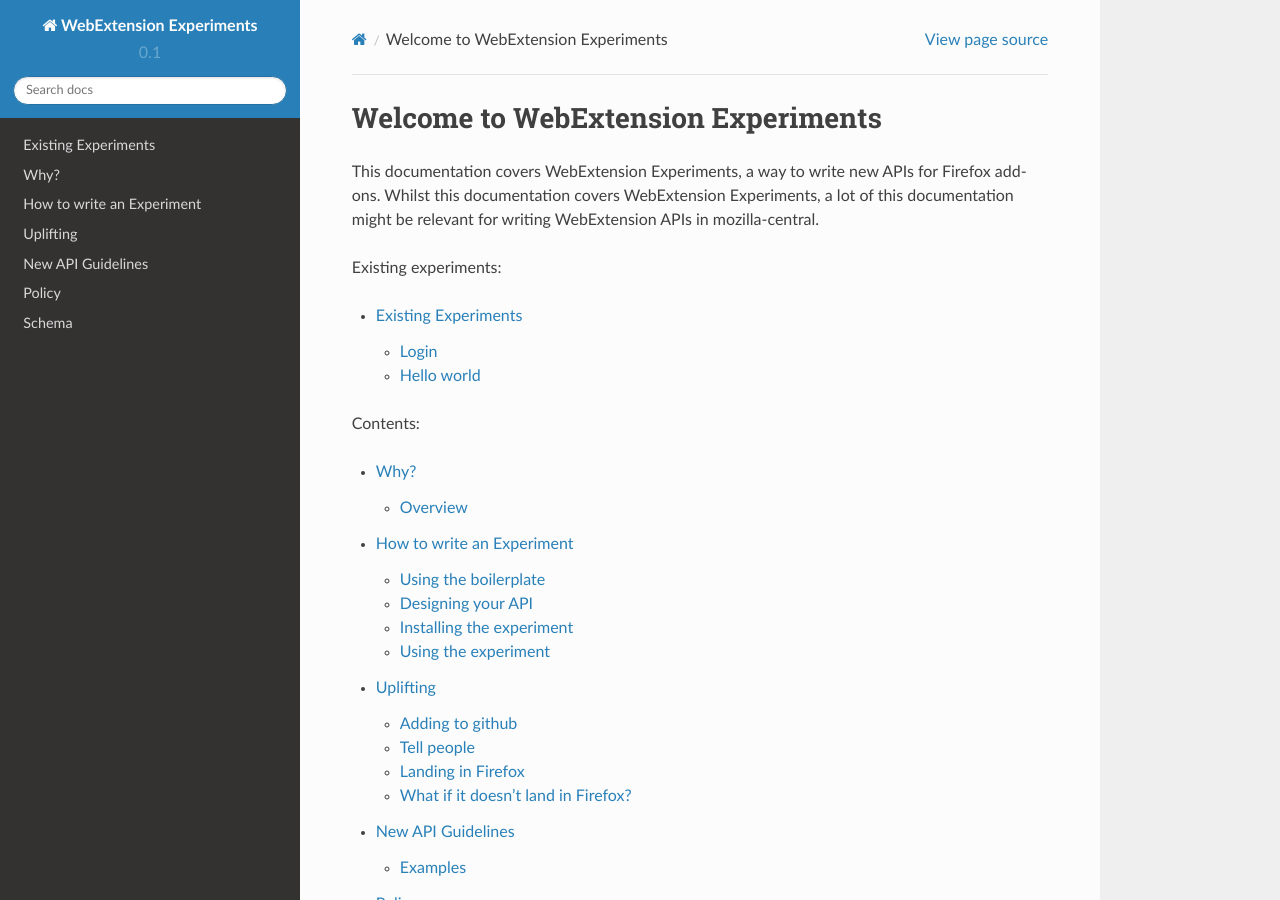
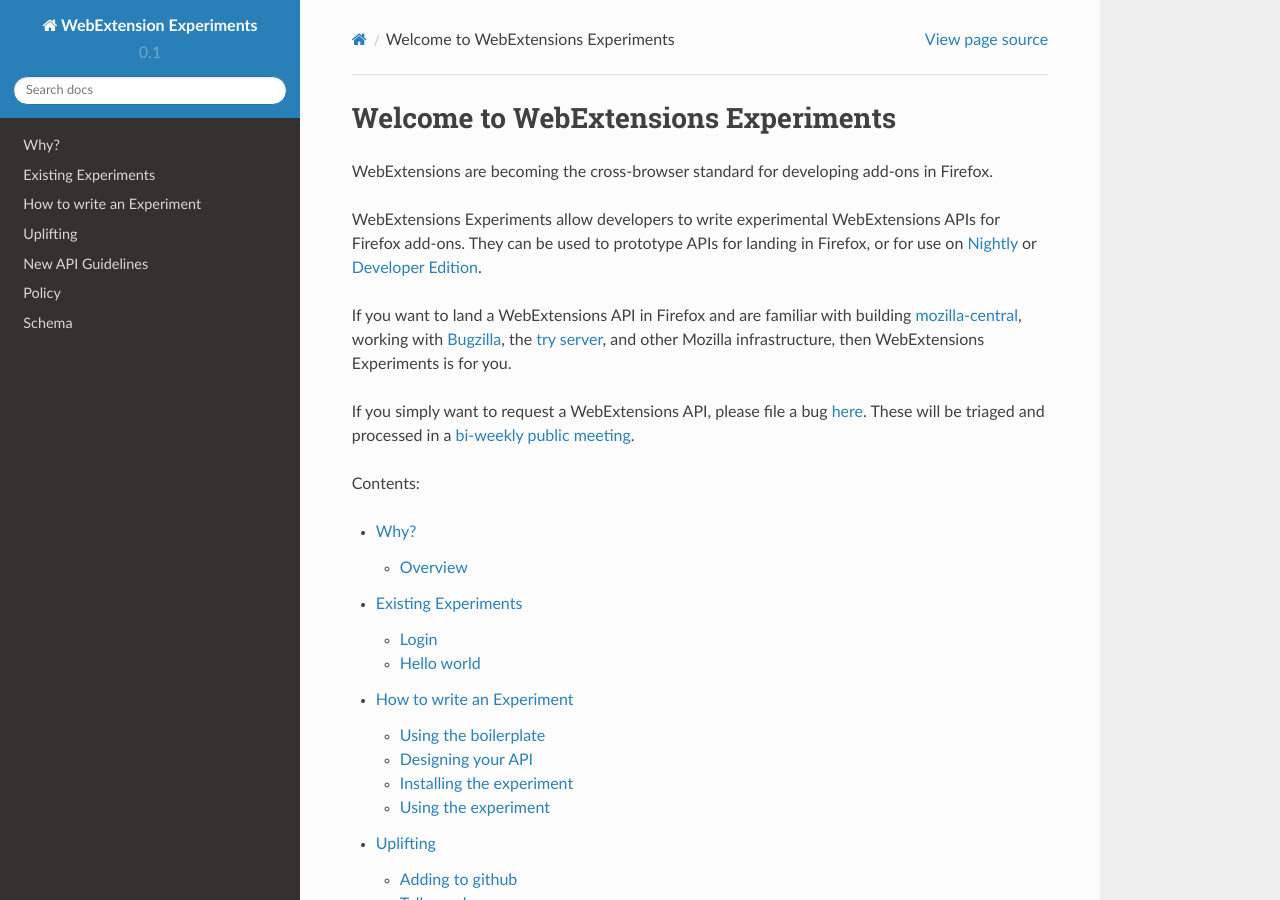
Before and after one commit to web-ext-experiments/about, a Sphinx documentation site: the page built from source/index.rst, in a window 1280 px wide and 900 px high. Built offline with Sphinx 7.4.7 and the Read the Docs theme 2.0.0, drawn with Linux system fonts in a browser that asks for light colours; comment, search, counter and statistics services are not loaded.

Commit message:
Edits to experiments documentation landing page
New intro copy and links, move "Existing Experiments" TOC under "Contents"

```diff
--- a/source/index.rst
+++ b/source/index.rst
@@ -1,14 +1,13 @@
-Welcome to WebExtension Experiments
+Welcome to WebExtensions Experiments
 ===================================
 
-This documentation covers WebExtension Experiments, a way to write new APIs for Firefox add-ons. Whilst this documentation covers WebExtension Experiments, a lot of this documentation might be relevant for writing WebExtension APIs in mozilla-central.
+WebExtensions are becoming the cross-browser standard for developing add-ons in Firefox.
 
-Existing experiments:
+WebExtensions Experiments allow developers to write experimental WebExtensions APIs for Firefox add-ons. They can be used to prototype APIs for landing in Firefox, or for use on `Nightly <https://nightly.mozilla.org/>`_ or `Developer Edition <https://developer.mozilla.org/en-US/Firefox/Developer_Edition>`_.
 
-.. toctree::
-   :maxdepth: 2
+If you want to land a WebExtensions API in Firefox and are familiar with building `mozilla-central <https://developer.mozilla.org/en-US/docs/Mozilla/Developer_guide/Introduction>`_, working with `Bugzilla <https://bugzilla.mozilla.org/>`_, the `try server <https://treeherder.mozilla.org/#/jobs?repo=try>`_, and other Mozilla infrastructure, then WebExtensions Experiments is for you.
 
-   experiments/index.rst
+If you simply want to request a WebExtensions API, please file a bug `here <https://bugzilla.mozilla.org/enter_bug.cgi?product=Toolkit&component=WebExtensions>`_. These will be triaged and processed in a `bi-weekly public meeting <https://wiki.mozilla.org/Add-ons/Contribute/Triage>`_.
 
 Contents:
 
```
Also changed, not shown: other parts of source/index.rst (+1 -0 lines).
